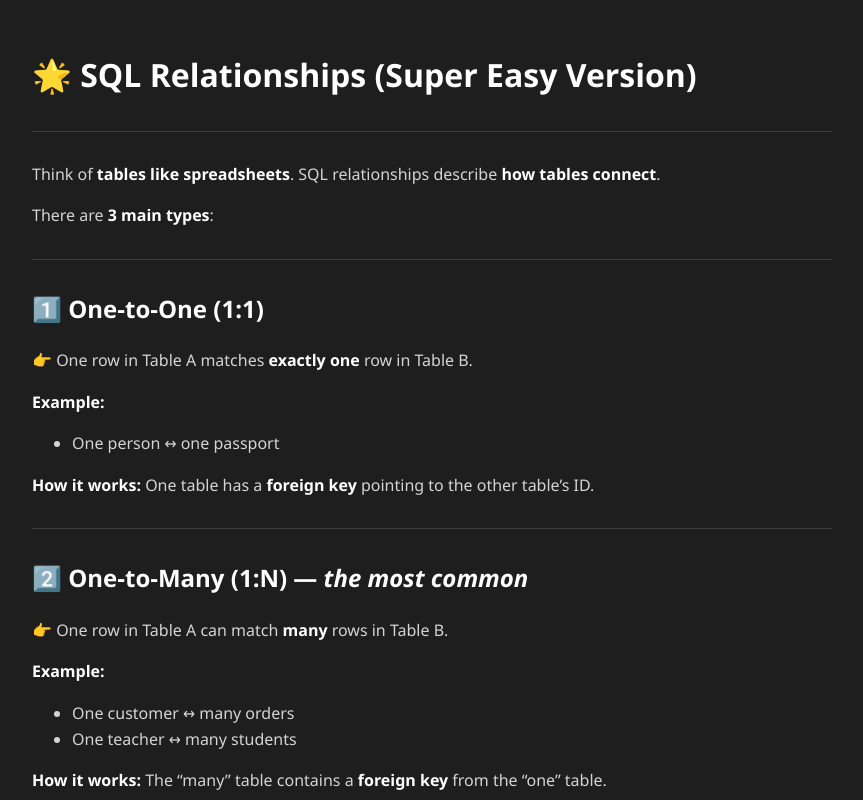
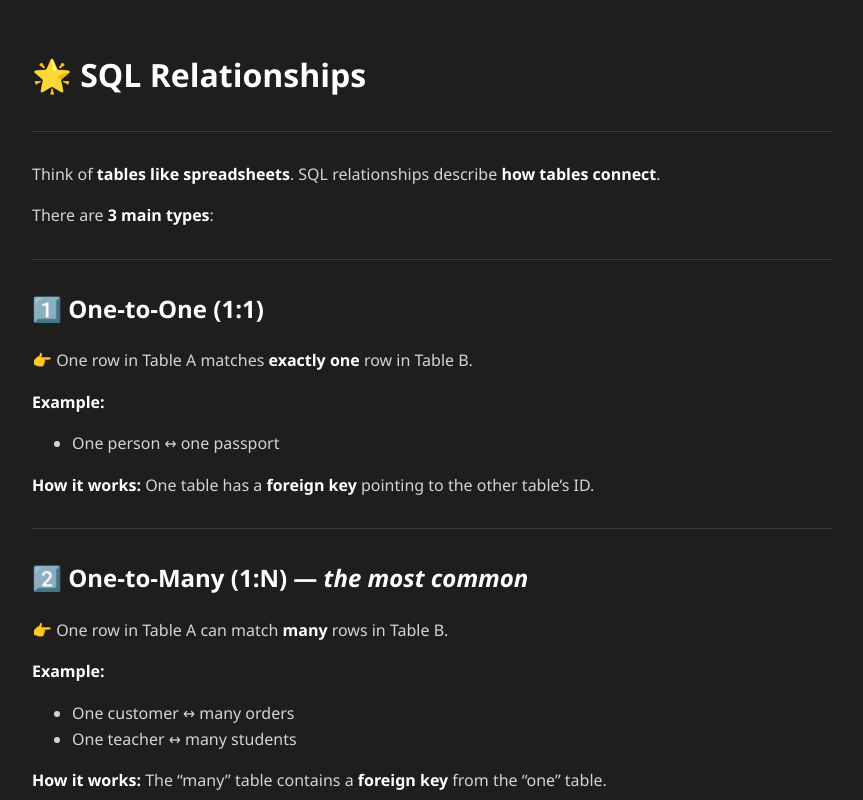
Before and after one commit to SohamKore/sql, a plain HTML site: page Relationships/index.html in a window 1280 px wide. Shown: the top 800 px of the page, without its empty margins (208-1071 px from the left). Drawn offline with nearby package versions, Linux system fonts and the light colour scheme.

Commit message:
Update SQL Relationships header in index.html

```diff
--- a/Relationships/index.html
+++ b/Relationships/index.html
@@ -87,7 +87,7 @@ height: 70px !important; /* Adjust the height as needed */
   const markdownContent = `
 
 
-  # 🌟 SQL Relationships (Super Easy Version)
+  # 🌟 SQL Relationships
   ---
 
 Think of **tables like spreadsheets**.
```
